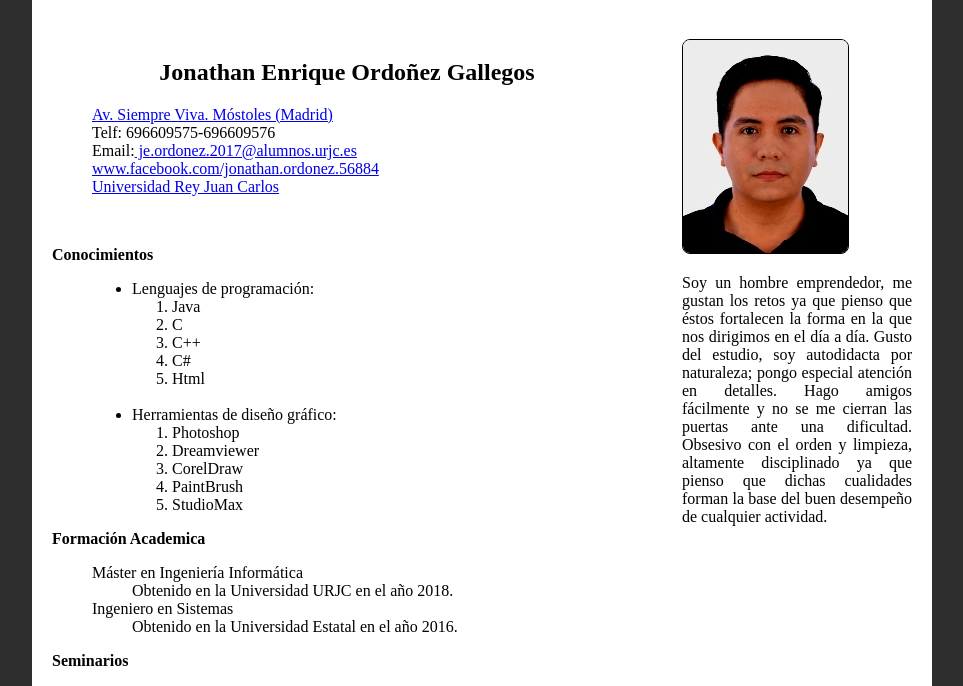
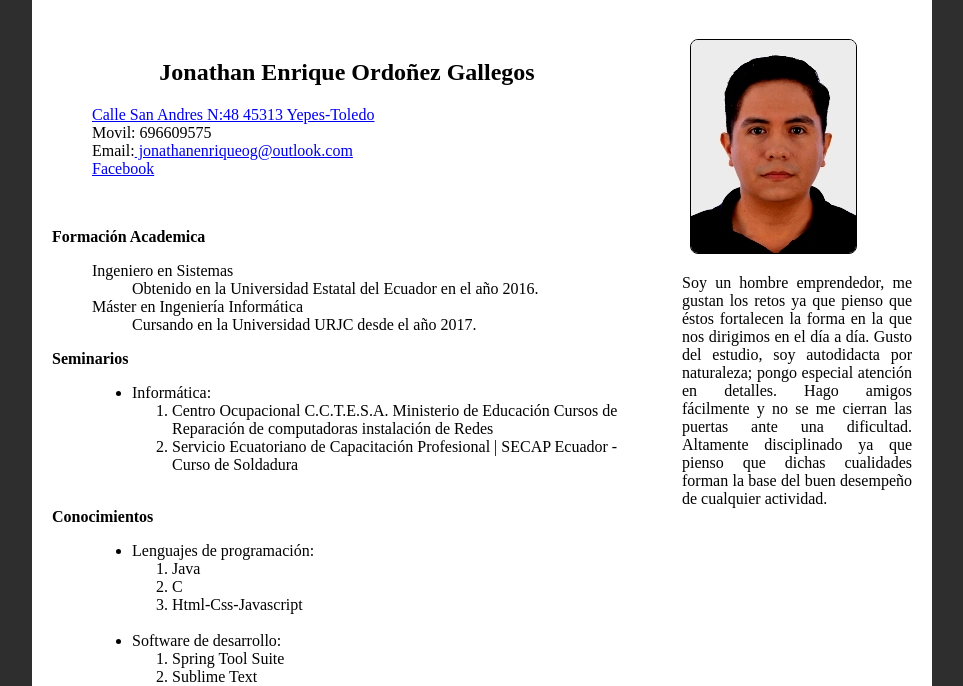
Before and after one commit to jeordonez/IWCN_html_estilos, a plain HTML site: page Curriculum/index.html in a window 1280 px wide. Shown: the part 69-755 px from the top of the page, without its empty margins (158-1121 px from the left). Drawn offline with Linux system fonts and the light colour scheme.

Commit message:
actualización de datos

```diff
--- a/Curriculum/estilo.css
+++ b/Curriculum/estilo.css
@@ -41,6 +41,7 @@ h1, h2{
 }
 
 #foto {
+	margin-left: 8px;
     max-width: 100%;
     max-height: 100%;
     border:1px solid black;
--- a/Curriculum/index.html
+++ b/Curriculum/index.html
@@ -16,58 +16,30 @@
                 <h2>Jonathan Enrique Ordoñez Gallegos</h2>
 
                 <div id="iconos">
-                    <a href="https://www.google.es/maps/place/Universidad+Rey+Juan+Carlos/@40.3298566,-3.8812917,14z/data=!4m5!3m4!1s0xd418e7adf68f543:0x841755428455a90b!8m2!3d40.3354644!4d-3.8774911"><img src="direccion.png"></a>
+                    <a  target="_blank" href="https://goo.gl/maps/D4rLns6zG392"><img src="direccion.png"></a>
                     <a href=""><img src="telefono.png"></a>
-                    <a href="mailto:je.ordonez.2017@alumnos.urjc.es"><img src="correo.png"></a>
+                    <a href="mailto:jonathanenriqueog@outlook.com"><img src="correo.png"></a>
                     <a href="https://www.facebook.com/jonathan.ordonez.56884"><img src="facebook.png"></a>
-                    <a href="https://www.urjc.es/"><img src="urjc.png"></a>
+                    <!-- <a href="https://www.urjc.es/"><img src="urjc.png"></a> -->
                 </div>
 
                 <ul class="menuitem">
-                      <li id="direccion"><a href="https://www.google.es/maps/place/Universidad+Rey+Juan+Carlos/@40.3298566,-3.8812917,14z/data=!4m5!3m4!1s0xd418e7adf68f543:0x841755428455a90b!8m2!3d40.3354644!4d-3.8774911">Av. Siempre Viva. Móstoles (Madrid)</a></li>
-                      <li id="telefono">Telf: 696609575-696609576</li>
-                      <li id="email">Email:<a href="mailto:je.ordonez.2017@alumnos.urjc.es"> je.ordonez.2017@alumnos.urjc.es</a></li>
-                      <li id="facebook"><a href="https://www.facebook.com/jonathan.ordonez.56884" target="_blank">www.facebook.com/jonathan.ordonez.56884</a></li>
-                      <li id="universidad"><a href="https://www.urjc.es/">Universidad Rey Juan Carlos</a></li>
+                      <li id="direccion"><a target="_blank" href="https://goo.gl/maps/D4rLns6zG392">Calle San Andres N:48 45313 Yepes-Toledo</a></li>
+                      <li id="telefono">Movil: 696609575</li>
+                      <li id="email">Email:<a href="mailto:jonathanenriqueog@outlook.com"> jonathanenriqueog@outlook.com</a></li>
+                      <li id="facebook"><a target="_blank" href="https://www.facebook.com/jonathan.ordonez.56884">Facebook</a></li>
+                      <!-- <li id="universidad"><a href="https://www.urjc.es/">Universidad Rey Juan Carlos</a></li> -->
                 </ul>
                 <br>
-                <dl>
-                <dt><b>Conocimientos</b></dt>
-                <dd>
-                <ul>
-                    <li>Lenguajes de programación:
-                        <ol>
-                            <li>Java</li>
-                            <li>C</li>
-                            <li>C++</li>
-                            <li>C#</li>
-                            <li>Html</li>
-                        </ol>
-                    </li>
-                    <br>
-                    <li>Herramientas de diseño gráfico:
-                        <ol>
-                            <li>Photoshop</li>
-                            <li>Dreamviewer</li>
-                            <li>CorelDraw</li>
-                            <li>PaintBrush</li>
-                            <li>StudioMax</li>
-                        </ol>
-                    </li>
-                </ul>
-                </dd>
-            </dl>
-
-
             <dl>
                 <dt><b>Formación Academica</b></dt>
                 <dd>
                     <dl>
+                        <dt>Ingeniero en Sistemas
+                            <dd>Obtenido en la Universidad Estatal del Ecuador en el año 2016.</dd>
+                        </dt>
                         <dt>Máster en Ingeniería Informática
-                            <dd>Obtenido en la Universidad URJC en el año 2018.</dd>
-                        </dt>
-                        <dt>Ingeniero en Sistemas
-                            <dd>Obtenido en la Universidad Estatal en el año 2016.</dd>
+                            <dd>Cursando en la Universidad URJC desde el año 2017.</dd>
                         </dt>
                    </dl>
                 </dd>
@@ -79,30 +51,55 @@
                 <ul>
                     <li>Informática:
                         <ol>
-                            <li>Curso de Visual Basic para Excel</li>
-                            <li>Curso Monográfico de Powerpivot para Excel</li>
-                            <li>Curso de Diseño de Programas Formativos e-Learning & b-Learning</li>
+                            <li>Centro Ocupacional C.C.T.E.S.A. Ministerio de Educación Cursos de Reparación de computadoras instalación de Redes</li>
+                            <li>Servicio Ecuatoriano de Capacitación Profesional | SECAP Ecuador - Curso de Soldadura</li>
+                            <!-- <li></li> -->
                         </ol>
                     </li>
                     <br>
+                </ul>
+                </dd>
+            </dl>
+
+             <dl>
+                <dt><b>Conocimientos</b></dt>
+                <dd>
+                <ul>
+                    <li>Lenguajes de programación:
+                        <ol>
+                            <li>Java</li>
+                            <li>C</li>
+                            <li>Html-Css-Javascript</li>
+                        </ol>
+                    </li>
+                    <br>
+                    <li>Software de desarrollo:
+                        <ol>
+                            <li>Spring Tool Suite</li>
+                            <li>Sublime Text</li>
+                            <li>Expression Design</li>
+                            <li>Unity 3D</li>
+                            <li>Android Studio</li>
+                            <li>Netbeans</li>
+                        </ol>
+                    </li>
                     <li>Idiomas:
                         <ol>
                             <li>Ingles</li>
-                            <li>Frances</li>
-                            <li>Aleman</li>
-
                         </ol>
                     </li>
                 </ul>
                 </dd>
             </dl>
+
+
             </section>
             <aside>
                 <img id="foto" src="foto.jpg" alt="Aquí va la foto.">
                 <!--<svg width="200" height="180">
                     <rect rx="20" ry="20" width="150" height="150"/>
                 </svg>-->
-                <br><p>Soy un hombre emprendedor, me gustan los retos ya que pienso que éstos fortalecen la forma en la que nos dirigimos en el día a día. Gusto del estudio, soy autodidacta por naturaleza; pongo especial atención en detalles. Hago amigos fácilmente y no se me cierran las puertas ante una dificultad. Obsesivo con el orden y limpieza, altamente disciplinado ya que pienso que dichas cualidades forman la base del buen desempeño de cualquier actividad.</p>
+                <br><p>Soy un hombre emprendedor, me gustan los retos ya que pienso que éstos fortalecen la forma en la que nos dirigimos en el día a día. Gusto del estudio, soy autodidacta por naturaleza; pongo especial atención en detalles. Hago amigos fácilmente y no se me cierran las puertas ante una dificultad. Altamente disciplinado ya que pienso que dichas cualidades forman la base del buen desempeño de cualquier actividad.</p>
             </aside>
             <footer>
                 “Mi motivación principal es convertirme en un gran profesional, por eso espero que las experiencias y habilidades que les he comentado se adapten a lo que ustedes necesitan para poder continuar creciendo profesionalmente en su equipo.”
```
